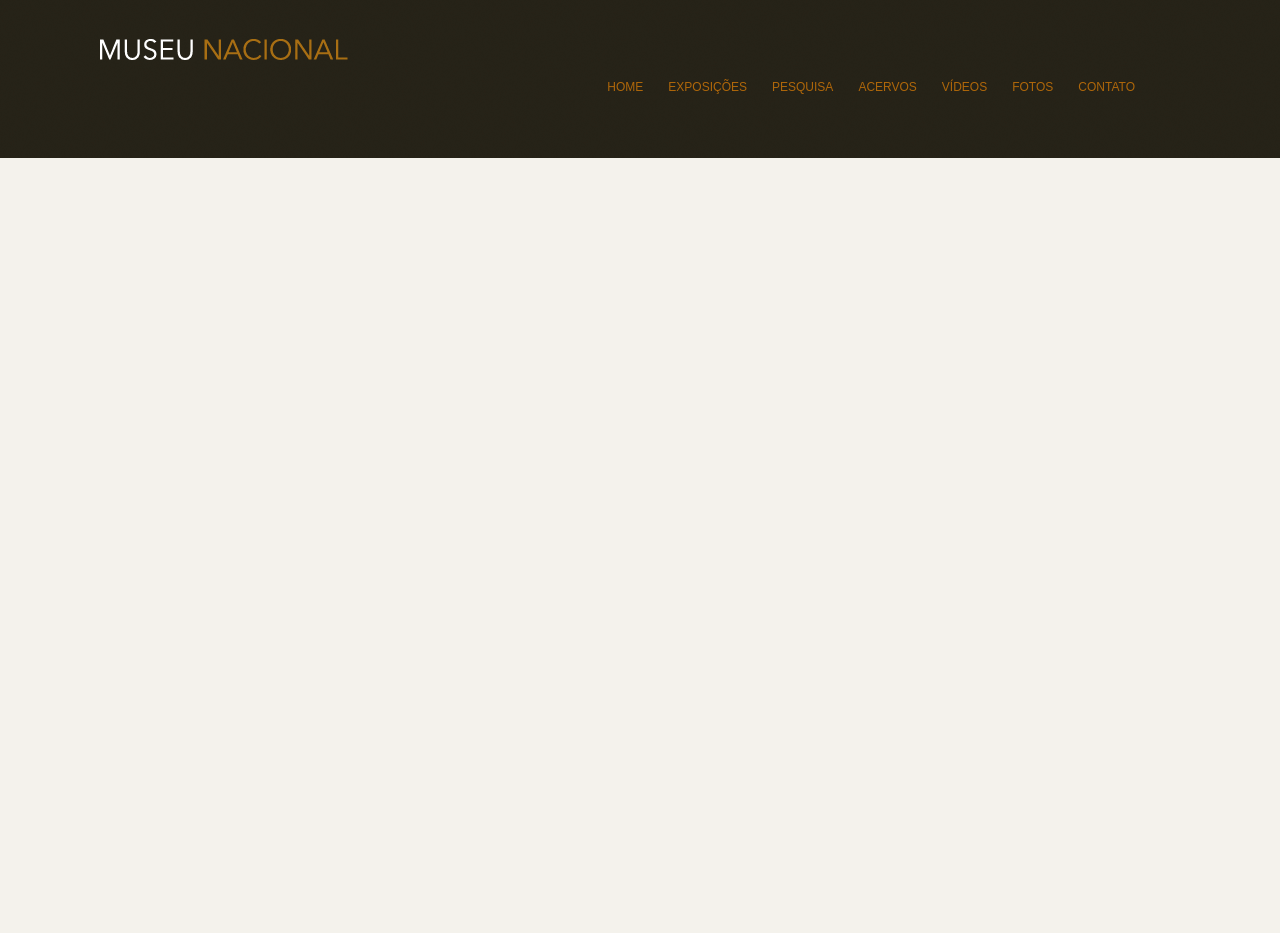
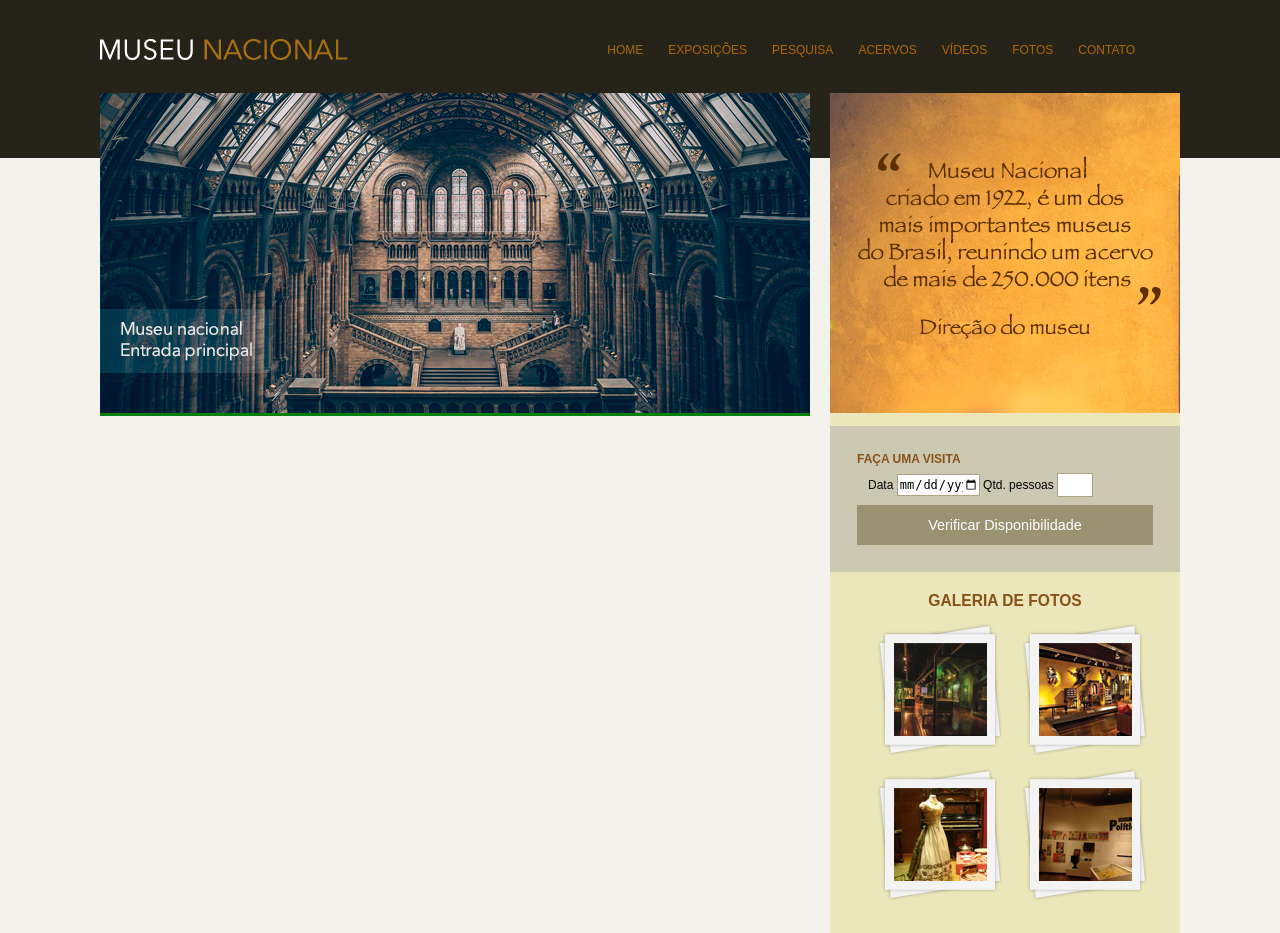
Before and after one commit to ericksantosl/udemy, a PHP site: page / in a window 1280 px wide. Before the commit the page ends 158 px from the top, so only its background shows below. Run offline with PHP 8.4, Linux system fonts and the light colour scheme.

Commit message:
update museum project

```diff
--- a/web-completo/section008/aula102/css/style.css
+++ b/web-completo/section008/aula102/css/style.css
@@ -9,7 +9,11 @@ body {
     margin: 0 auto;
 }
 
-#logo {
+#logo h1 {
+    float: left;
+}
+
+#logo a {
     width: 248px;
     height: 21px;
     text-indent: -9999px;
@@ -33,7 +37,7 @@ a {
     text-decoration: none;
 }
 
-a:hover {
+nav a:hover {
     color: #217215;
     border-bottom: 2px solid #217215;
 }
@@ -48,3 +52,79 @@ nav a {
     padding-bottom: 3px;
     text-transform: uppercase;
 }
+
+#conteudo {
+    width: 710px;
+    background-color: green;
+    float: left;
+}
+
+aside {
+    width: 350px;
+    float: right;
+    background: #ebe7bb;
+    padding-bottom: 30px;
+}
+
+section#visita {
+    background: #cdc8b1;
+    padding: 10px 27px 27px 27px;
+    margin-top: 10px;
+}
+
+h4 {
+    color: #86521a;
+    text-transform: uppercase;
+    padding-bottom: 3px;
+    margin-bottom: 0;
+}
+
+input {
+    height: 20px;
+    background-color: #fff;
+    border: none;
+    font-size: 1em;
+    width: 80px;
+}
+
+input.campo {
+    border: 1px solid #ada484;
+}
+
+input.botao {
+    background: #9b9271;
+    color: white;
+    height: 40px;
+    width: 100%;
+    font-size: 1.2em;
+}
+
+fieldset {
+    border: none;
+}
+
+legend {
+    display: none;
+}
+
+section#galeria {
+    padding: 0 27px 0 27px;
+}
+
+section#galeria h4 {
+    text-align: center;
+    font-size: 1.3em;
+}
+
+section#galeria a {
+    display: block;
+    background: url(../img/fundo-foto.png) no-repeat;
+    float: left;
+    padding: 17px 15px 19px 15px;
+    margin: 10px 0 0 20px;
+}
+
+section#galeria img {
+    margin-left: 2px;
+    margin-top: 3px;
+}
--- a/web-completo/section008/aula102/index.html
+++ b/web-completo/section008/aula102/index.html
@@ -24,7 +24,48 @@
                 </ul>
             </nav>
         </header>
+        <main>
+            <div id="conteudo">
+                <section id="capa">
+                    <img src="img/museu.png" alt="museu">
+                </section>
+            </div>
+            <aside>
+                <section id="depoimento">
+                    <img src="img/depoimento.png" alt="depoimento">
+                </section>
+                <section id="visita">
+                    <h4>Faça uma visita</h4>
+                    <form action="#">
+                        <fieldset>
+                            <legend>Selecione uma Data</legend>
 
+                            <label for="data">Data</label>
+                            <input class="campo" type="date" name="data" id="data">
+
+                            <label for="qtd">Qtd. pessoas</label>
+                            <input class="campo" style="width: 30px;" type="number" name="qtd" id="qtd">
+                        </fieldset>
+                        <input class="botao" type="submit" value="Verificar Disponibilidade">
+                    </form>
+                </section>
+                <section id="galeria">
+                    <h4>Galeria de Fotos</h4>
+                    <a href="#">
+                        <img src="img/imagem1.jpg" alt="img1" height="93px" width="93px">
+                    </a>
+                    <a href="#">
+                        <img src="img/imagem2.jpg" alt="img2" height="93px" width="93px">
+                    </a>
+                    <a href="#">
+                        <img src="img/imagem3.jpg" alt="img3" height="93px" width="93px">
+                    </a>
+                    <a href="#">
+                        <img src="img/imagem4.jpg" alt="img4" height="93px" width="93px">
+                    </a>
+                </section>
+            </aside>
+        </main>
 
     </div>
 </body>
```
